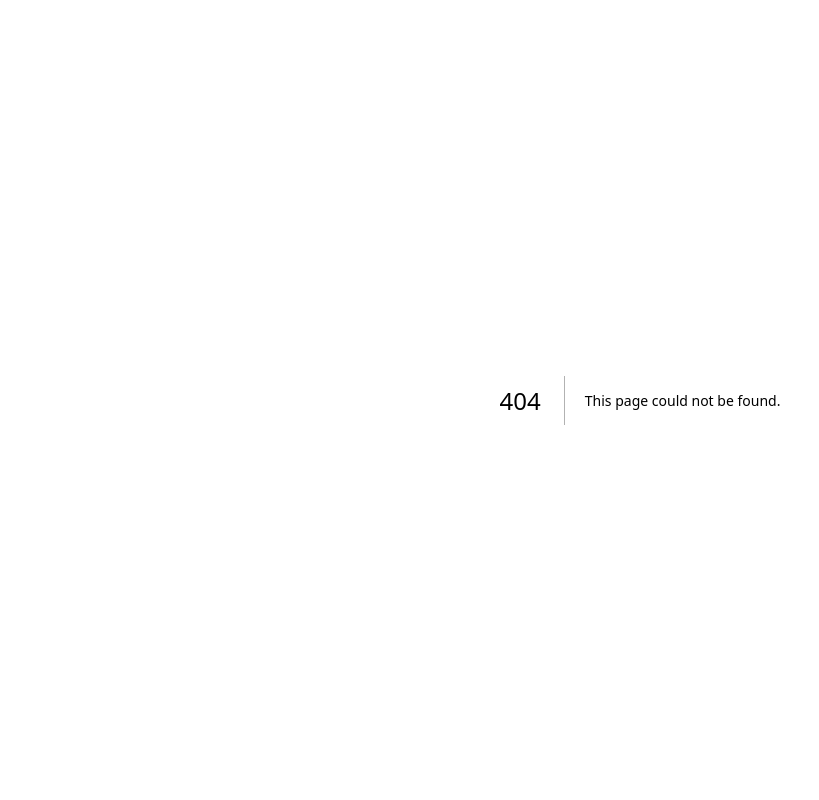
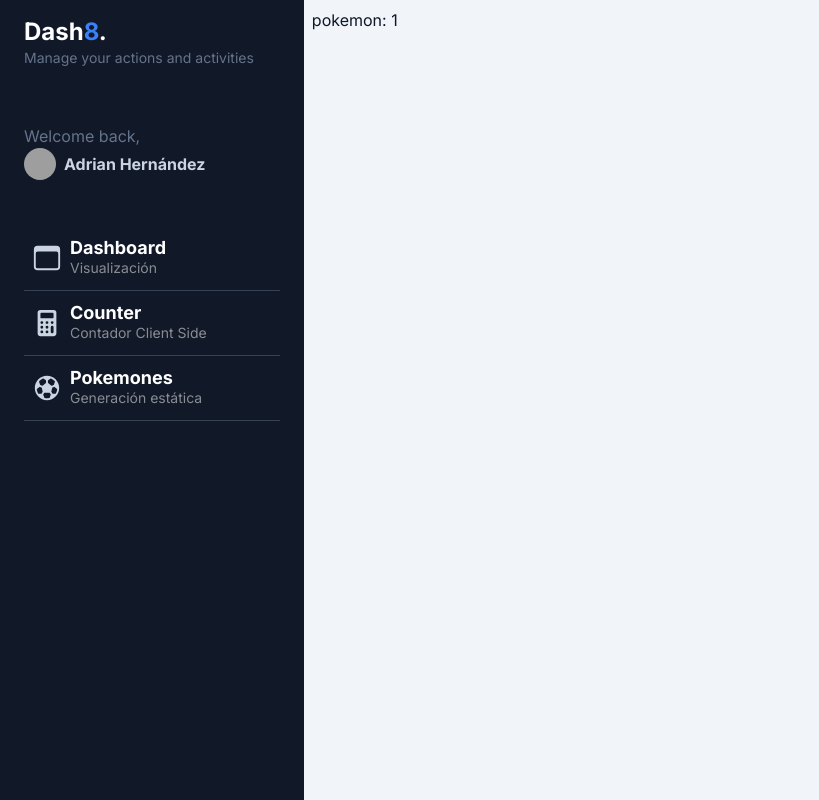
Before and after one commit to adrian1426/Next14_Curso, a Next.js app in the folder 2-mydashboard/: page /dashboard/pokemon/1 in a window 1280 px wide. Before the commit this address had no page. Shown: the whole page, without its empty margins (0-819 px from the left). Built offline with nearby package versions, Linux system fonts and the light colour scheme; grey boxes are pictures that could not be loaded.

Commit message:
obteniendo el valor de ID dentro de params

```diff
--- a/2-mydashboard/src/app/dashboard/layout.tsx
+++ b/2-mydashboard/src/app/dashboard/layout.tsx
@@ -1,4 +1,4 @@
-import { Sidebar } from "../components/Sidebar"
+import { Sidebar } from "../../components/Sidebar"
 
 export default function DashboardLayout({ children }: { children: React.ReactNode }) {
   return (
--- /dev/null
+++ b/2-mydashboard/src/app/dashboard/pokemon/[id]/page.tsx
@@ -0,0 +1,13 @@
+
+interface PokemonPageProps {
+  params: { id: string }
+}
+
+export default function PokemonPage(props: PokemonPageProps) {
+
+  return (
+    <div>
+      <h1>pokemon: {props.params.id}</h1>
+    </div>
+  );
+}
--- a/2-mydashboard/src/app/dashboard/pokemons/components/PokemonCard.tsx
+++ b/2-mydashboard/src/app/dashboard/pokemons/components/PokemonCard.tsx
@@ -27,7 +27,7 @@ export const PokemonCard = (props: PokemonCardProps) => {
           <p className="text-sm text-gray-100">John@Doe.com</p>
           <div className="mt-5">
             <Link
-              href={`dashboard/pokemon/${pokemon.id}`}
+              href={`/dashboard/pokemon/${pokemon.id}`}
               className="border rounded-full py-2 px-4 text-xs font-semibold text-gray-100"
             >
               Más información
```
Also changed, not shown: 2-mydashboard/src/components/Sidebar.tsx (renamed from 2-mydashboard/src/app/components/Sidebar.tsx), 2-mydashboard/src/components/SidebarItem.tsx (renamed from 2-mydashboard/src/app/components/SidebarItem.tsx).
